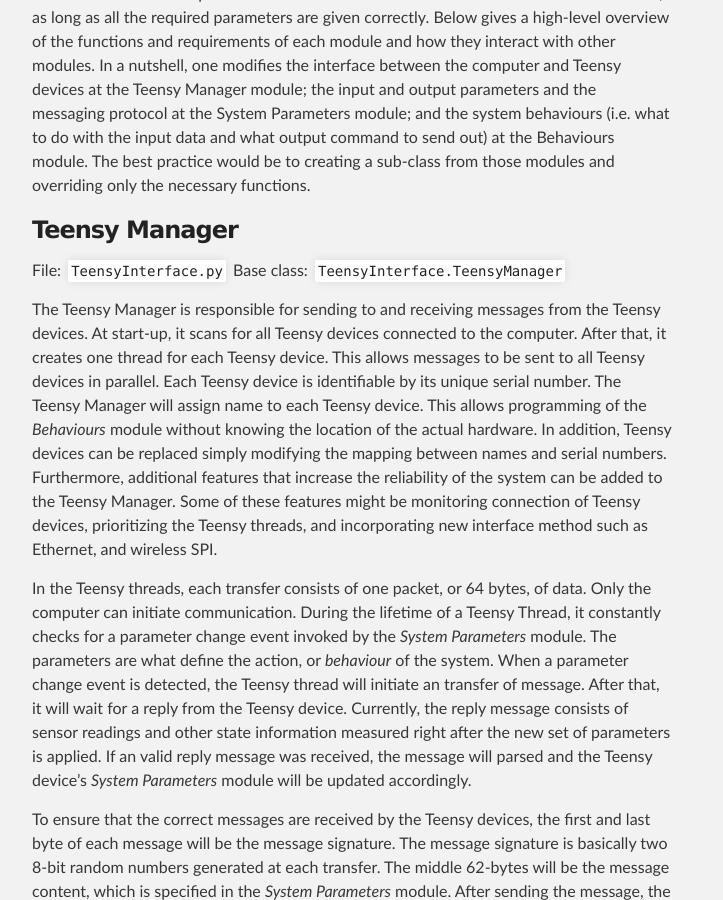
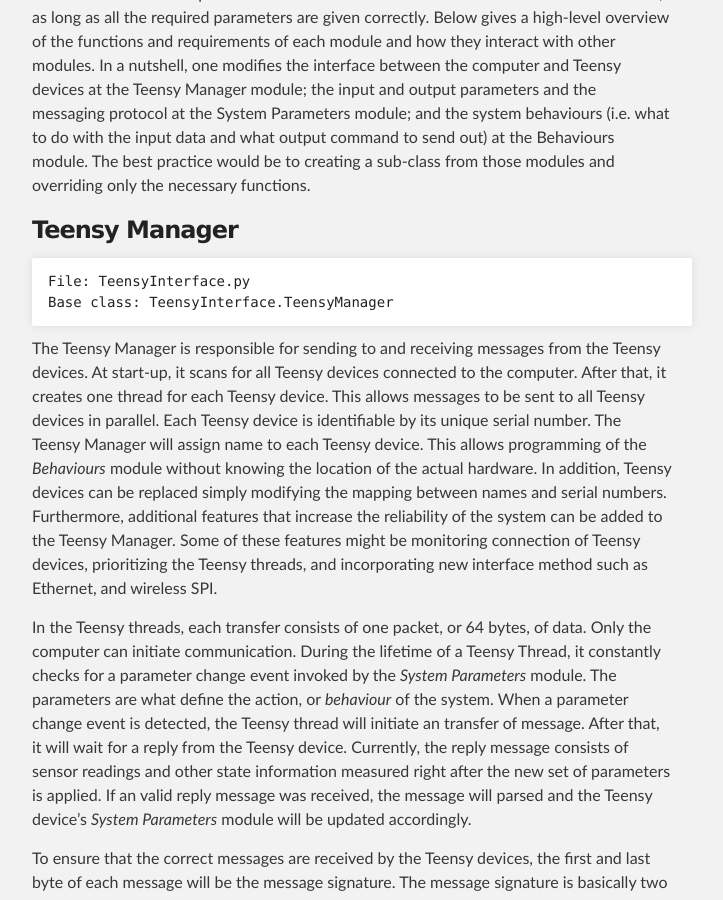
Before and after one commit to MattChanTK/Hylozoic-Series-3, a Jekyll site: the page built from index.md, in a window 1280 px wide and 900 px high, scrolled down 1252 px. Shown: the whole window, without its empty margins (288-1011 px from the left). Built offline with Jekyll 4.4.1, drawn with Linux system fonts in a browser that asks for light colours; Markdown is read by kramdown in place of the engine named in the settings.

Commit message:
trying out how block code works

````diff
--- a/index.md
+++ b/index.md
@@ -31,8 +31,10 @@
 
 ### Teensy Manager
 
-File: `TeensyInterface.py`
-Base class: `TeensyInterface.TeensyManager`
+```Python
+File: TeensyInterface.py
+Base class: TeensyInterface.TeensyManager
+```
 
 The Teensy Manager is responsible for sending to and receiving messages from the Teensy devices. At start-up, it scans for all Teensy devices connected to the computer. After that, it creates one thread for each Teensy device. This allows messages to be sent to all Teensy devices in parallel.
 Each Teensy device is identifiable by its unique serial number. The Teensy Manager will assign name to each Teensy device. This allows programming of the _Behaviours_ module without knowing the location of the actual hardware. In addition, Teensy devices can be replaced simply modifying the mapping between names and serial numbers.
````
